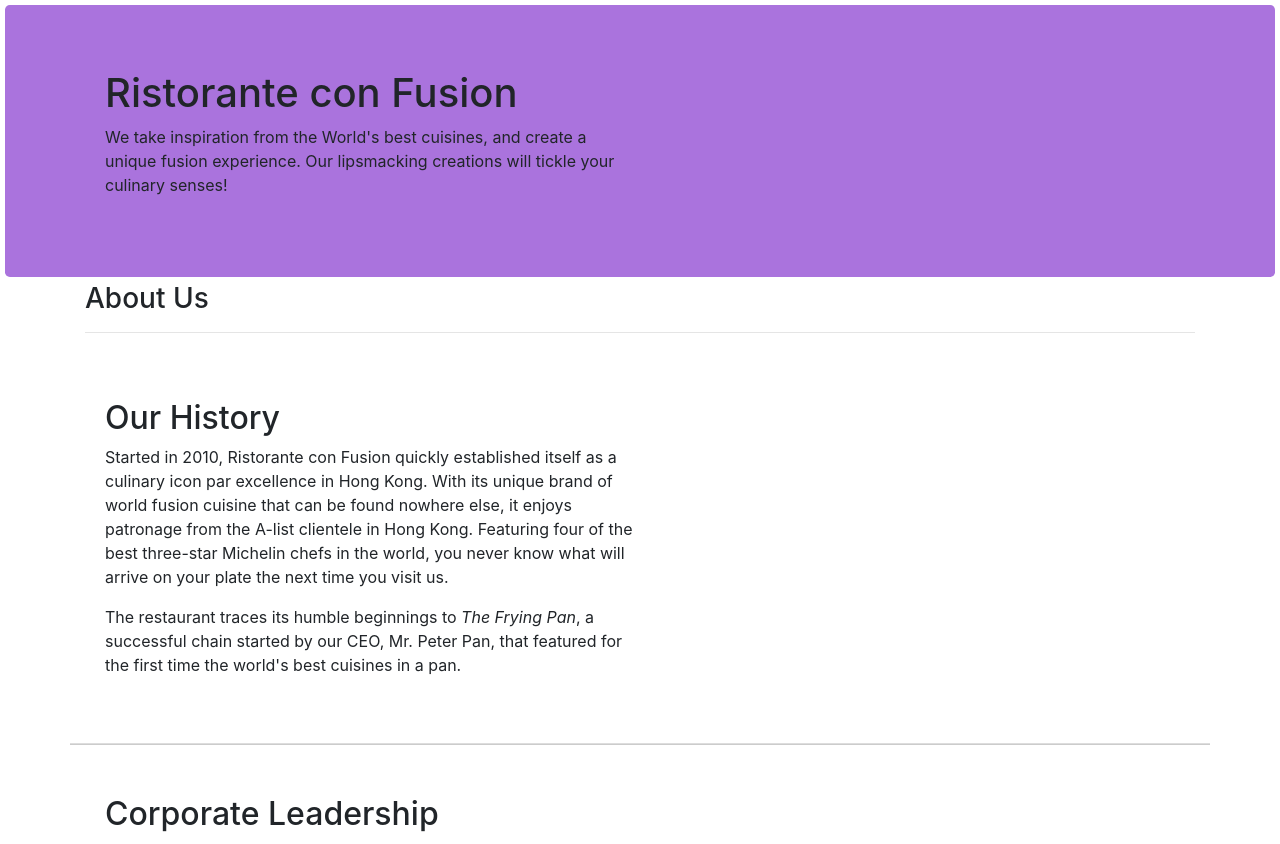
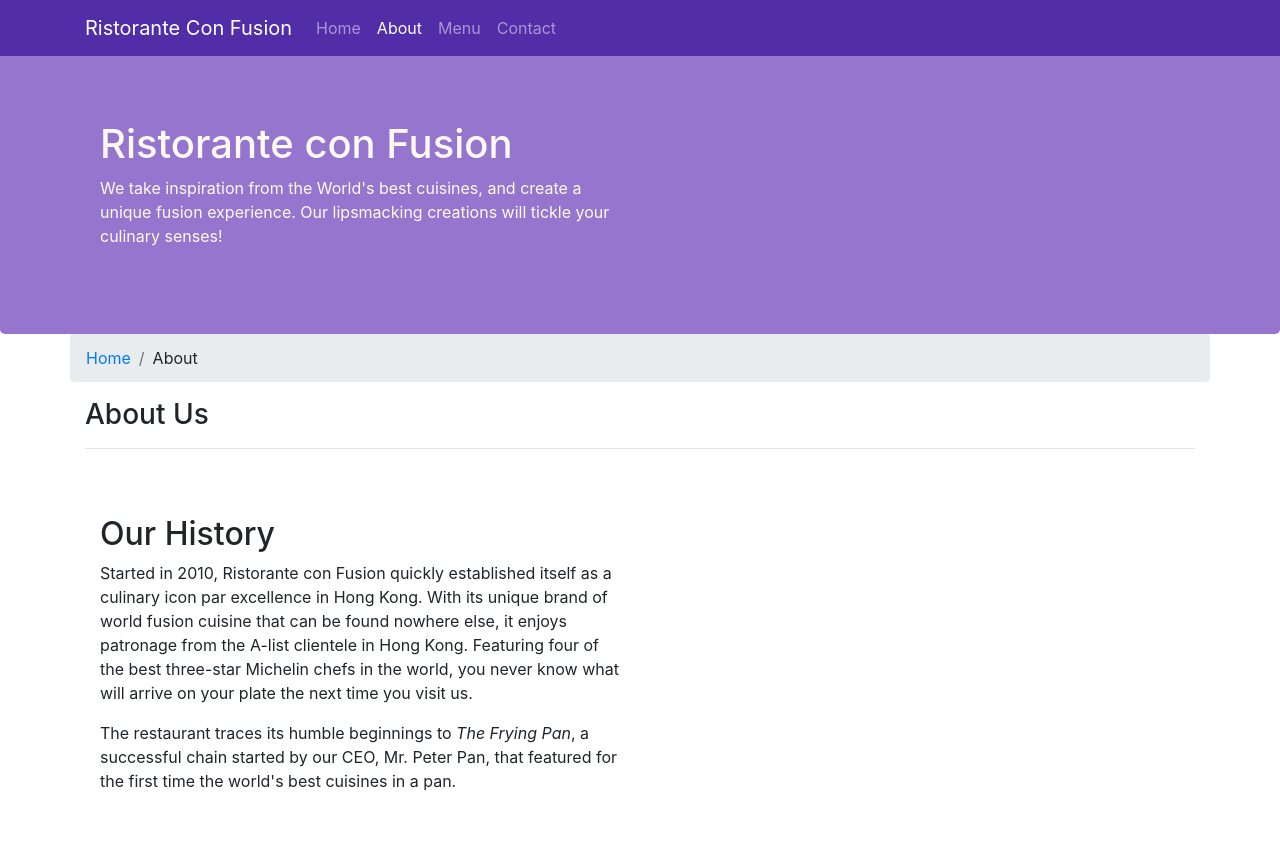
Before and after one commit to Govind-Asawa/learning-Bootstrap, a plain HTML site: page aboutus.html in a window 1280 px wide. Shown: the top 844 px of the page. Drawn offline with nearby package versions, Linux system fonts and the light colour scheme.

Commit message:
added nav bar and breadcrum to index and aboutus with necessary additions to css

```diff
--- a/aboutus.html
+++ b/aboutus.html
@@ -4,10 +4,27 @@
 <head>
     <link rel="stylesheet" href="https://maxcdn.bootstrapcdn.com/bootstrap/4.4.1/css/bootstrap.min.css">
     <title>Ristorante Con Fusion: About Us</title>
-    <link rel="stylesheet" href="css/AssignStyles.css">
+    <link rel="stylesheet" href="css/styles.css">
 </head>
 <body>
-
+    <nav>
+        <div class="navbar navbar-dark navbar-expand-sm fixed-top">
+            <div class="container">
+                <button class="navbar-toggler" type="button" data-toggle="collapse" data-target="#Navbar">
+                    <span class="navbar-toggler-icon"></span>
+                </button>
+                <a class="navbar-brand " href="./index.html">Ristorante Con Fusion</a>
+                <div class="collapse navbar-collapse" id="Navbar">
+                    <ul class="navbar-nav mr-auto">
+                        <li class="nav-item"><a class="nav-link" href="./index.html">Home</a></li>
+                        <li class="nav-item active"><a class="nav-link" href="#">About</a></li>
+                        <li class="nav-item"><a class="nav-link" href="#">Menu</a></li>
+                        <li class="nav-item"><a class="nav-link" href="#">Contact</a></li>
+                    </ul>
+                </div>
+            </div>
+        </div>
+    </nav>
     <header class="jumbotron">
         <div class="container">
             <div class="row row-header">
@@ -23,6 +40,11 @@
 
     <div class="container">
         <div class="row">
+            <!-- used to list down the traversal along the hierarchy of pages so far -->
+            <ol class="col-12 breadcrumb">
+                <li class="breadcrumb-item"><a href="./index.html">Home</a></li>
+                <li class="breadcrumb-item">About</li>
+            </ol>
             <div class="col-12">
                <h3>About Us</h3>
                <hr>
@@ -68,7 +90,7 @@
                 <div class="col-4 offset-1 col-sm-2">
                     <h5>Links</h5>
                     <ul class="list-unstyled">
-                        <li><a href="#">Home</a></li>
+                        <li><a href="./index.html">Home</a></li>
                         <li><a href="#">About</a></li>
                         <li><a href="#">Menu</a></li>
                         <li><a href="#">Contact</a></li>
@@ -98,7 +120,7 @@
            </div>
            <div class="row justify-content-center">
                 <div class="col-auto">
-                    <p>© Copyright 2018 Ristorante Con Fusion</p>
+                    <p>&copy; Copyright 2018 Ristorante Con Fusion</p>
                 </div>
            </div>
         </div>
--- a/css/AssignStyles.css
+++ /dev/null
@@ -1,22 +0,0 @@
-.jumbotron
-{
-    margin:5px;
-    background-color: rgba(134, 56, 207,0.7);
-}
-
-.row-header
-{
-    padding: 0px 0px 0px 20px;
-}
-
-.row-content{
-    border-bottom: 2px ridge rgba(0, 0, 0, 0.2);
-    min-height: 200px;
-    padding: 50px 0px 50px 20px;
-}
-
-.footer
-{
-    padding: 10px 0px;
-    background-color: rgba(156, 34, 226, 0.377)
-}
--- a/css/styles.css
+++ b/css/styles.css
@@ -28,3 +28,12 @@
     margin: 0px;
     color: #0f0f0f;
 }
+
+body{
+    padding: 50px 0px;
+    z-index: 0;
+}
+
+.navbar-dark{
+    background-color: #512DA8
+}
```
Also changed, not shown: index.html (+19 -1 lines).
